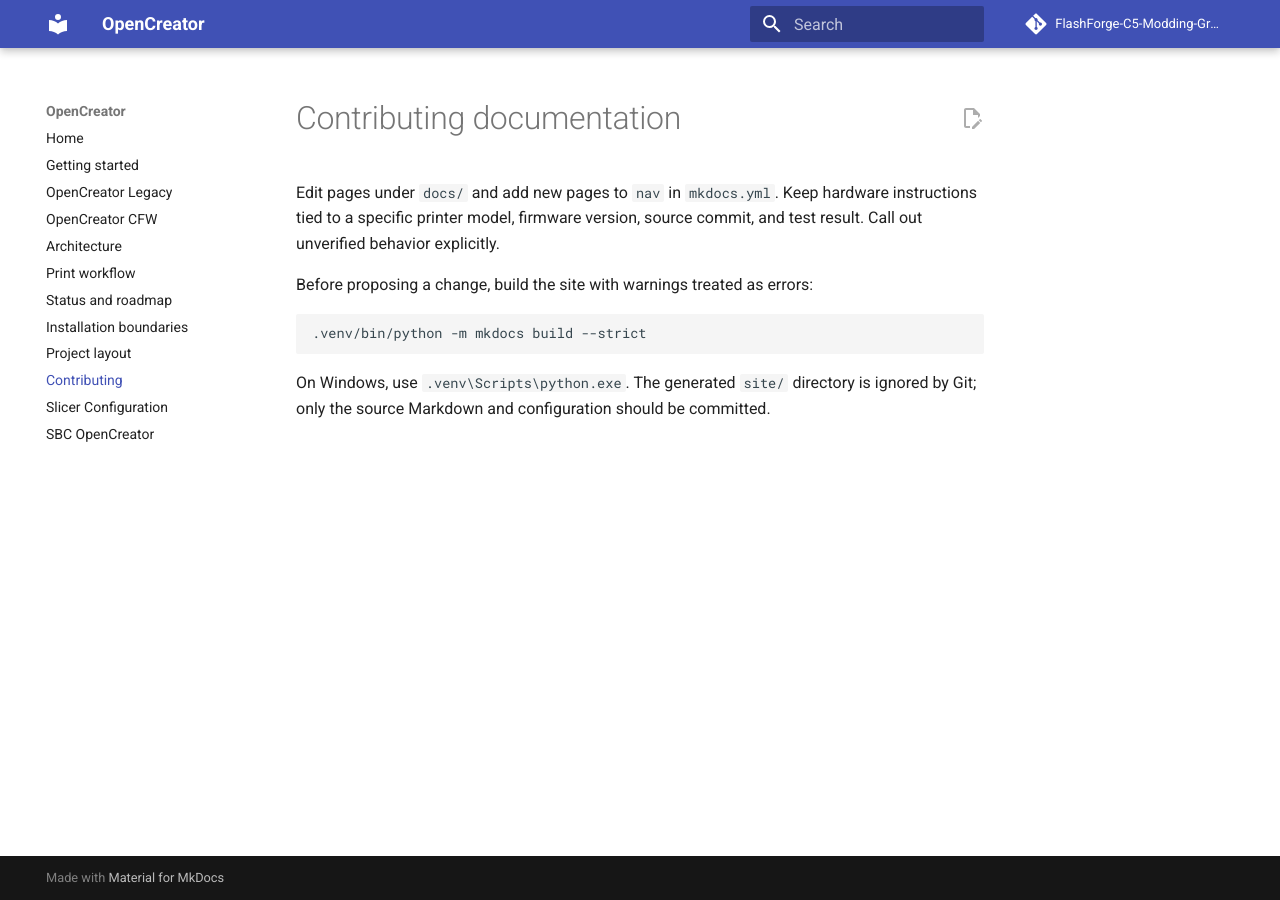
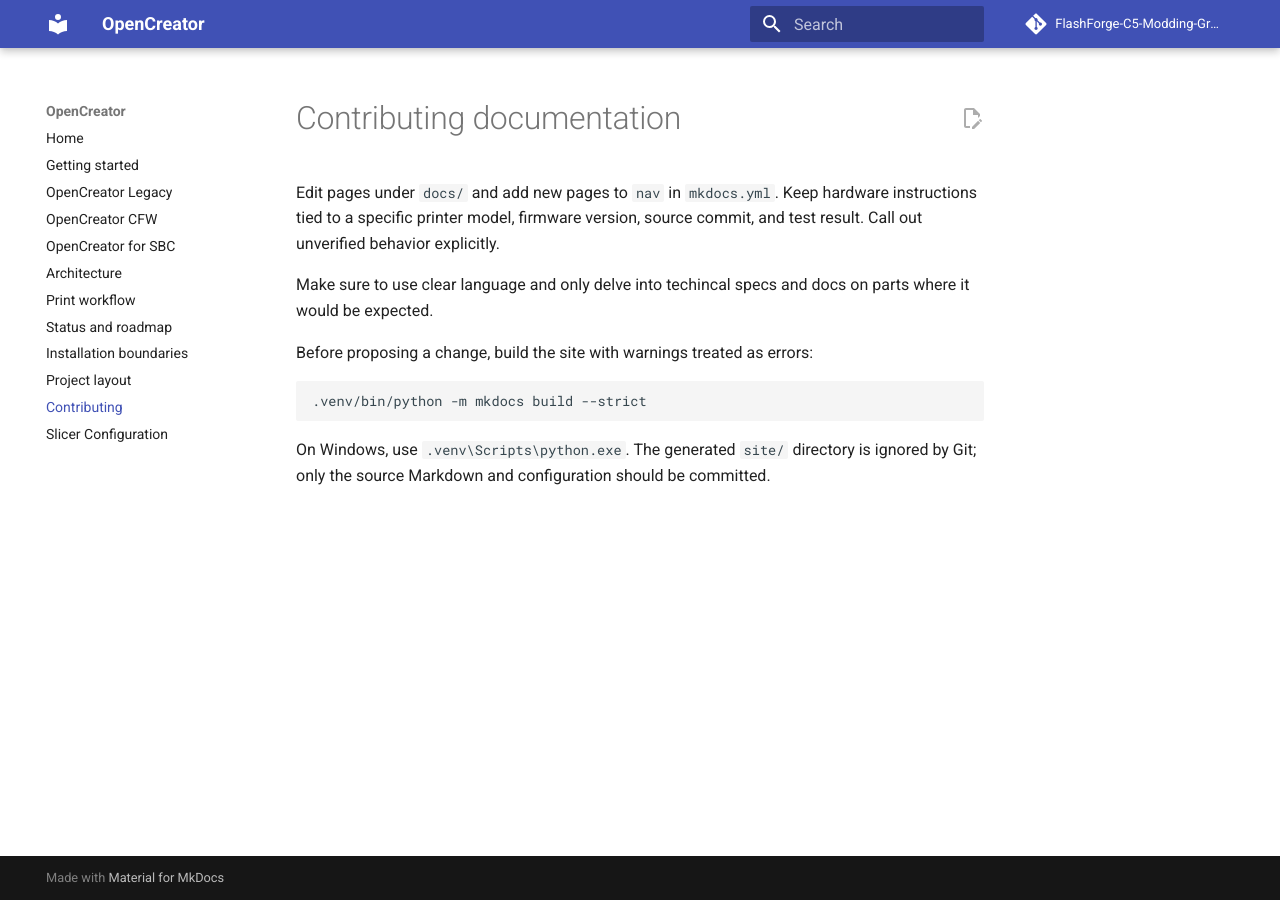
Before and after one commit to FlashForge-C5-Modding-Group/OpenCreator, an MkDocs documentation site: the page built from docs/contributing.md, in a window 1280 px wide. Built offline with MkDocs 1.6.1 and Material for MkDocs 9.7.7, drawn with Linux system fonts in a browser that asks for light colours; plug-ins that fetch from the network failed and are left out; comment, search, counter and statistics services are not loaded.

```diff
--- a/docs/contributing.md
+++ b/docs/contributing.md
@@ -3,6 +3,9 @@
 Edit pages under `docs/` and add new pages to `nav` in `mkdocs.yml`. Keep
 hardware instructions tied to a specific printer model, firmware version,
 source commit, and test result. Call out unverified behavior explicitly.
+
+Make sure to use clear language and only delve into techincal specs and docs on parts
+where it would be expected.
 
 Before proposing a change, build the site with warnings treated as errors:
 
--- a/mkdocs.yml
+++ b/mkdocs.yml
@@ -10,9 +10,18 @@ theme:
     - navigation.sections
     - content.action.edit
     - search.suggest
+    - content.tooltips
 
 markdown_extensions:
   - admonition
+  - pymdownx.details
+  - pymdownx.superfences
+  - attr_list
+  - md_in_html
+  - pymdownx.blocks.caption
+    - abbr
+    - attr_list
+    - pymdownx.snippets
 
 plugins:
  - search
@@ -23,6 +32,7 @@ nav:
   - Getting started: getting-started.md
   - OpenCreator Legacy: opencreator-legacy.md
   - OpenCreator CFW: opencreator-cfw.md
+  - OpenCreator for SBC: rpi-klipper.md
   - Architecture: architecture.md
   - Print workflow: print-workflow.md
   - Status and roadmap: status-and-roadmap.md
@@ -30,4 +40,3 @@ nav:
   - Project layout: project-layout.md
   - Contributing: contributing.md
   - Slicer Configuration: slicer-config.md
-  - SBC OpenCreator: rpi-klipper.md
```
Also changed, not shown: docs/index.md (+1 -0 lines).
